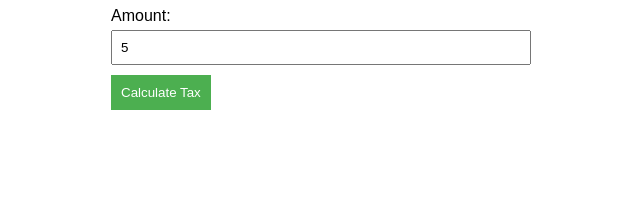
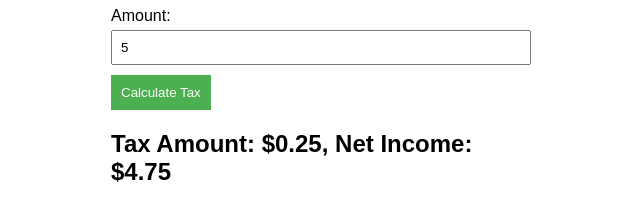
Before and after one commit to mzrikaz/tax-calculator, a plain HTML site: page index.html in a window 1280 px wide. Both pictures are taken after typing "5" into the empty fields and a click on the button "Calculate Tax". Shown: the part 161-382 px from the top of the page, without its empty margins (329-969 px from the left). Drawn offline with Linux system fonts and the light colour scheme.

Commit message:
project done

```diff
--- a/index.html
+++ b/index.html
@@ -26,7 +26,7 @@
 
     <button id="calculateBtn">Calculate Tax</button>
 
-    <h2 id="result"></h2>
+    <h2 id="result">Result: </h2>
 
     <script src="./script.js"></script>
 
--- a/script.js
+++ b/script.js
@@ -2,6 +2,7 @@ const incomeTypeEl = document.getElementById("incomeType");
 const amountEl = document.getElementById("amount");
 const resultEl = document.getElementById("result");
 const calculateBtn = document.getElementById("calculateBtn");
+const resultText = resultEl.textContent;
 
 calculateBtn.addEventListener("click", function() {
     const incomeType = incomeTypeEl.value;
@@ -21,5 +22,9 @@ calculateBtn.addEventListener("click", function() {
         taxRate = 0.05; // 5% for other types
     }
 
-    alert(taxRate);
+    const tax = amount * taxRate;
+    const netIncome = amount - tax;
+
+    resultEl.textContent = `Tax Amount: $${tax.toFixed(2)}, Net Income: $${netIncome.toFixed(2)}`;
+
 })
```
